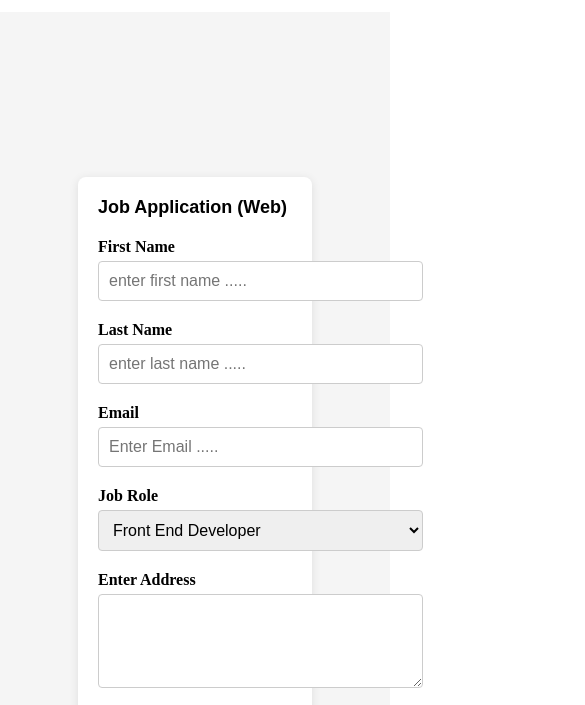
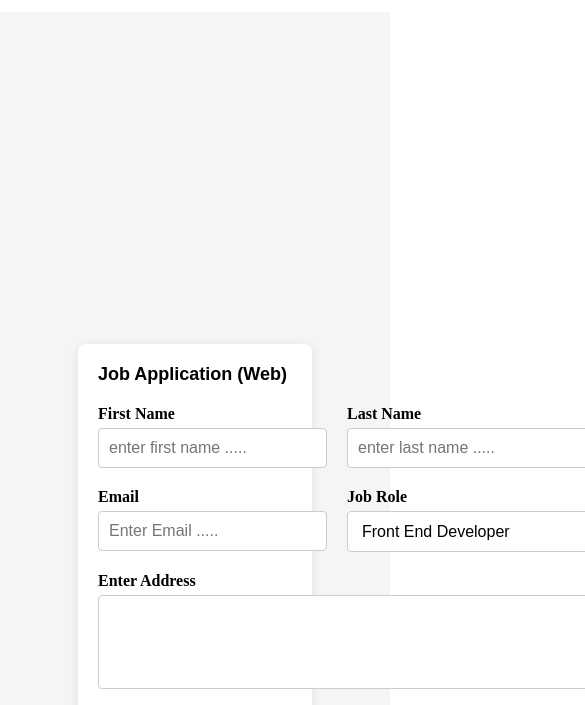
Before and after one commit to alexcovi1/forms-with-grid, a plain HTML site: page index.html in a window 390 px wide. Shown: the part 108-813 px from the top of the page, 585 px wide, since content can reach past the window. Drawn offline with Linux system fonts and the light colour scheme.

```diff
--- a/styles.css
+++ b/styles.css
@@ -101,6 +101,10 @@
     font-weight: bold;
 }
 
+#job-role{
+    background-color: white;
+}
+
 .form-group input,
 .form-group select,
 .form-group textarea {
@@ -143,15 +147,7 @@
 }
 
 
-@media (max-width: 768px) {
-    .grid-container {
-        grid-template-columns: 1fr;
-    }
 
-    .full-width {
-        grid-column: 1 / span 1;
-    }
-}
 
 /* Footer */
 footer {
```
